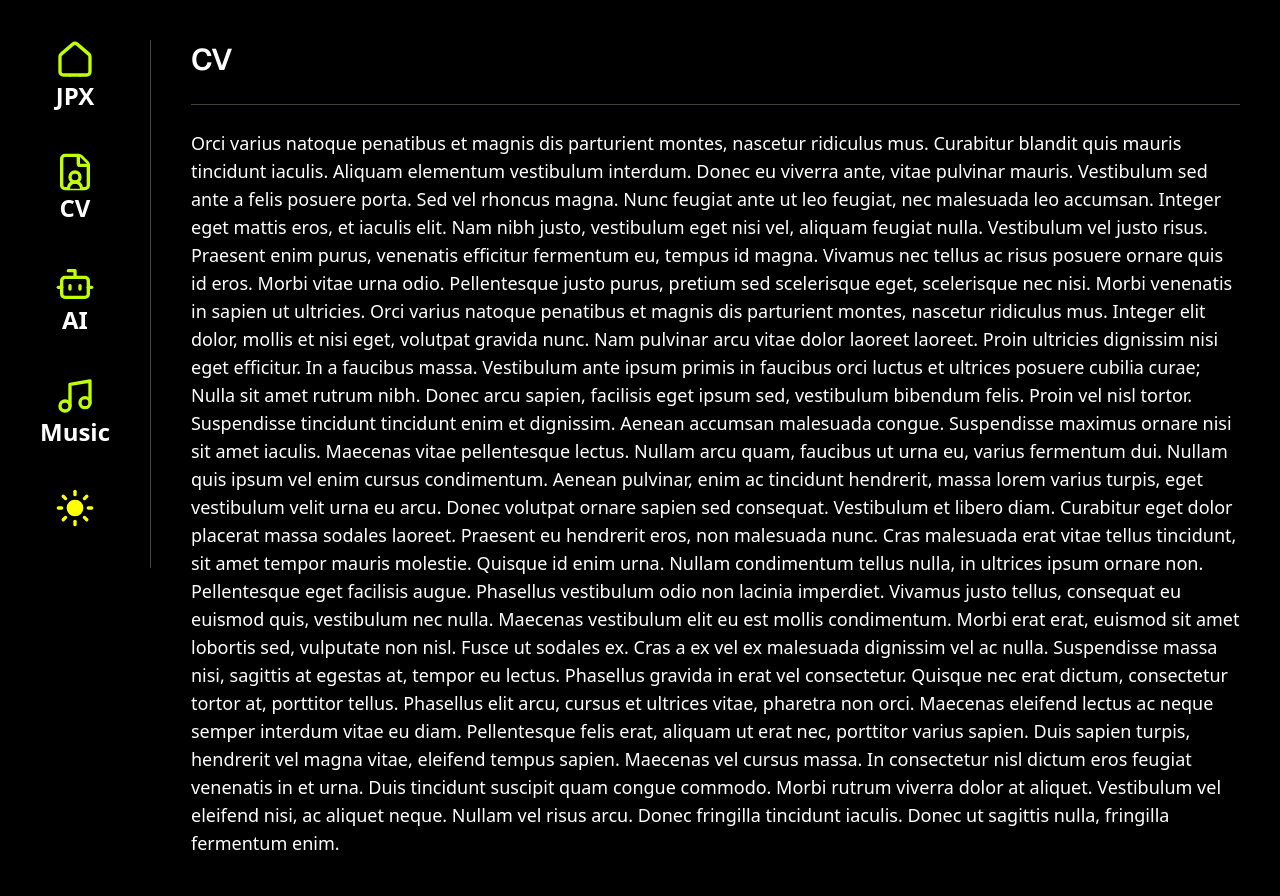
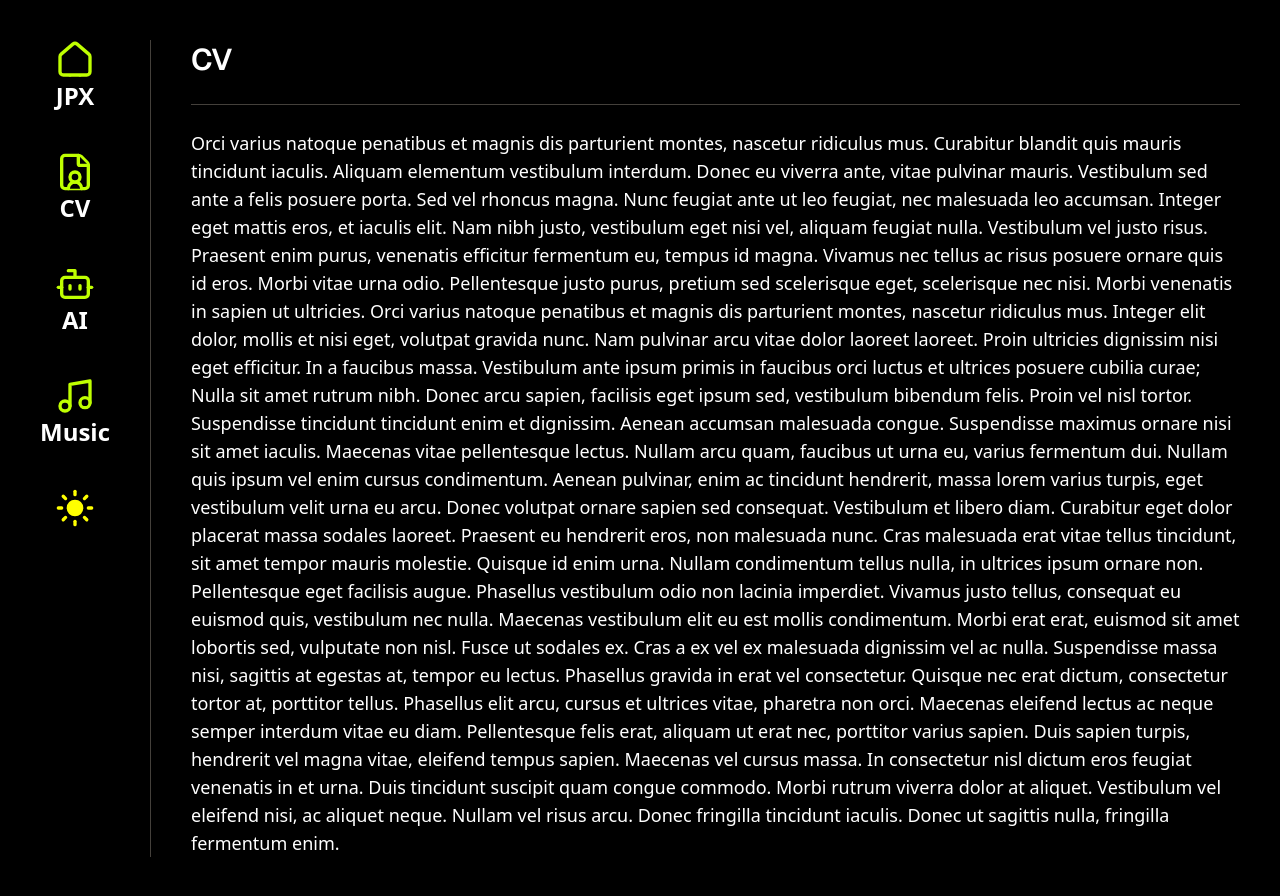
Before and after one commit to sean-xiao-zhao7/portfolio_personal_nextjs, a Next.js app: page /cv in a window 1280 px wide. Built offline with nearby package versions, Linux system fonts and the light colour scheme.

Commit message:
Set height to auto for page and menu

```diff
--- a/app/page.tsx
+++ b/app/page.tsx
@@ -12,6 +12,12 @@ export default function Home() {
       Aenean egestas nec felis at pharetra. Pellentesque molestie gravida nulla id lacinia. Curabitur nec odio at ex eleifend varius. Mauris nec leo elit. Suspendisse eu tristique quam. Nulla facilisi. Nam posuere dictum ipsum.
       Vestibulum sit amet dapibus magna, quis porta elit. Nunc at odio nec arcu efficitur interdum. Quisque eu ultricies magna. Suspendisse eu commodo ante, vitae consequat diam. Donec ut molestie odio. In hac habitasse platea dictumst. Sed efficitur, ex et lacinia aliquam, lectus tortor sodales tortor, eu tempor lectus justo eu est. Integer sit amet nibh finibus, consectetur magna eget, imperdiet nisi.
       Vestibulum ante ipsum primis in faucibus orci luctus et ultrices posuere cubilia curae; Integer congue, turpis eu laoreet dapibus, nibh odio porttitor metus, et efficitur massa justo sit amet justo. Aenean vitae turpis sollicitudin, viverra dui non, congue velit. Suspendisse semper laoreet mi, vel egestas ipsum lacinia ac. Maecenas suscipit justo quis feugiat semper. Vestibulum ante ipsum primis in faucibus orci luctus et ultrices posuere cubilia curae; Curabitur ac tellus at magna sollicitudin sagittis nec ut dui. Ut mollis, lectus ut sollicitudin eleifend, est turpis gravida justo, in blandit arcu odio a augue. Proin mattis, nisi eget euismod condimentum, turpis nibh tempor ligula, at finibus enim massa sed nulla.
+      <br /><br />
+      Lorem ipsum dolor sit amet, consectetur adipiscing elit. Cras scelerisque odio quis massa posuere pellentesque. Pellentesque sed dui dictum, venenatis elit eget, scelerisque libero. Aenean egestas molestie lacus, nec imperdiet turpis gravida id. Curabitur tincidunt semper blandit. Vivamus bibendum augue at dolor varius posuere. Sed dolor felis, vulputate quis aliquam at, imperdiet non libero. Quisque ac lobortis sapien. Vivamus vel condimentum ex, at sodales mi. In placerat vel lectus in vestibulum. Mauris in feugiat est. Nullam fringilla turpis nulla, ut tempus erat egestas id. Donec luctus venenatis ultrices. Proin et ligula hendrerit, interdum nunc ac, iaculis neque. Cras in finibus quam, in posuere lorem.
+      Praesent facilisis consectetur dolor, at finibus mi auctor vitae. Sed eleifend varius tellus, porta aliquet tortor venenatis nec. Nam sit amet semper nulla, eget ornare ex. Class aptent taciti sociosqu ad litora torquent per conubia nostra, per inceptos himenaeos. Ut aliquet nibh in erat aliquam luctus. Class aptent taciti sociosqu ad litora torquent per conubia nostra, per inceptos himenaeos. Vestibulum dapibus sapien sapien, in fermentum magna volutpat non. Aenean lacinia nunc non tellus venenatis porttitor. Nulla eleifend mattis quam, nec vestibulum orci efficitur at. Nullam eget justo eget orci faucibus vehicula quis vel massa. Pellentesque in felis porttitor, blandit mauris eu, cursus leo. Donec ultricies gravida arcu ut vehicula. Morbi porttitor urna vitae sollicitudin bibendum. Quisque vulputate ligula est, non pellentesque metus commodo quis. Praesent nec dui vel elit volutpat ultricies eu vel est. Vestibulum et placerat nisl, sed mollis leo.
+      Aenean egestas nec felis at pharetra. Pellentesque molestie gravida nulla id lacinia. Curabitur nec odio at ex eleifend varius. Mauris nec leo elit. Suspendisse eu tristique quam. Nulla facilisi. Nam posuere dictum ipsum.
+      Vestibulum sit amet dapibus magna, quis porta elit. Nunc at odio nec arcu efficitur interdum. Quisque eu ultricies magna. Suspendisse eu commodo ante, vitae consequat diam. Donec ut molestie odio. In hac habitasse platea dictumst. Sed efficitur, ex et lacinia aliquam, lectus tortor sodales tortor, eu tempor lectus justo eu est. Integer sit amet nibh finibus, consectetur magna eget, imperdiet nisi.
+      Vestibulum ante ipsum primis in faucibus orci luctus et ultrices posuere cubilia curae; Integer congue, turpis eu laoreet dapibus, nibh odio porttitor metus, et efficitur massa justo sit amet justo. Aenean vitae turpis sollicitudin, viverra dui non, congue velit. Suspendisse semper laoreet mi, vel egestas ipsum lacinia ac. Maecenas suscipit justo quis feugiat semper. Vestibulum ante ipsum primis in faucibus orci luctus et ultrices posuere cubilia curae; Curabitur ac tellus at magna sollicitudin sagittis nec ut dui. Ut mollis, lectus ut sollicitudin eleifend, est turpis gravida justo, in blandit arcu odio a augue. Proin mattis, nisi eget euismod condimentum, turpis nibh tempor ligula, at finibus enim massa sed nulla.
     </PageBody>
   </>
 }
--- a/components/layouts/menu/main-menu.tsx
+++ b/components/layouts/menu/main-menu.tsx
@@ -9,7 +9,7 @@ export default function MainMenu({ setColorMode, currentColorMode }: { setColorM
     const iconFillColor = currentColorMode === 'dark' ? undefined : 'var(--green)';
     const modeSwitcherHandler = () => { setColorMode((prevState) => prevState === 'light' ? 'dark' : 'light') };
 
-    return <ul className="h-full p-10 pt-0 mt-10 flex flex-col gap-10 items-center border-r-1 border-stone-700 light:border-stone-300">
+    return <ul className="mt-10 mb-10 pr-10 pl-10 flex flex-col gap-10 items-center border-r-1 border-stone-700 light:border-stone-300">
         <li><Link href='/' className="text-2xl font-semibold flex flex-col items-center"><House fill={iconFillColor} color={iconOutlineColor} size={40} /> JPX</Link></li>
         <li><Link href='/cv' className="text-2xl font-semibold flex flex-col items-center"><FileUser fill={iconFillColor} color={iconOutlineColor} size={40} /> CV</Link></li>
         <li><Link href='/ai' className="text-2xl font-semibold flex flex-col items-center"><Bot fill={iconFillColor} color={iconOutlineColor} size={40} /> AI</Link></li>
```
